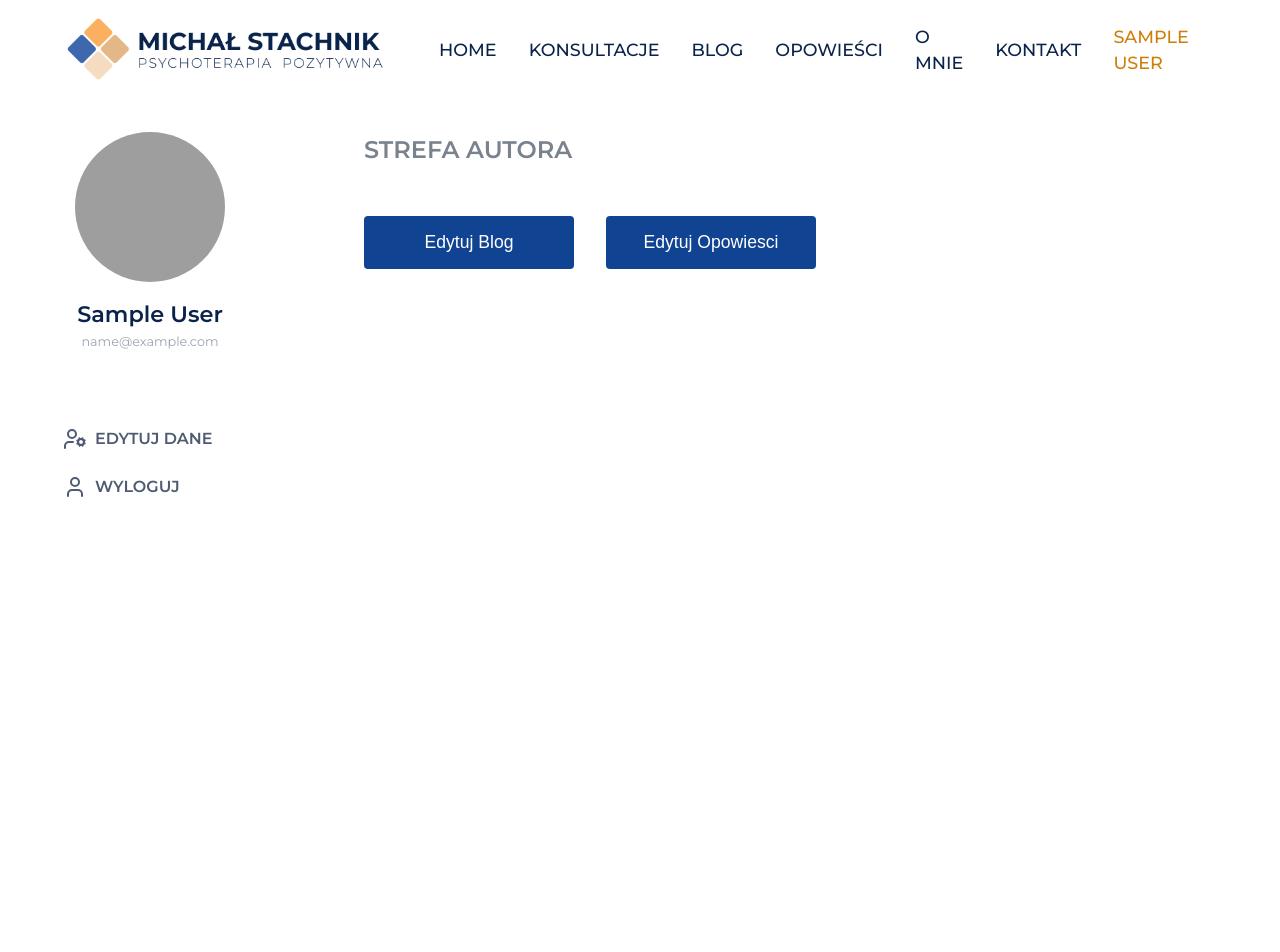
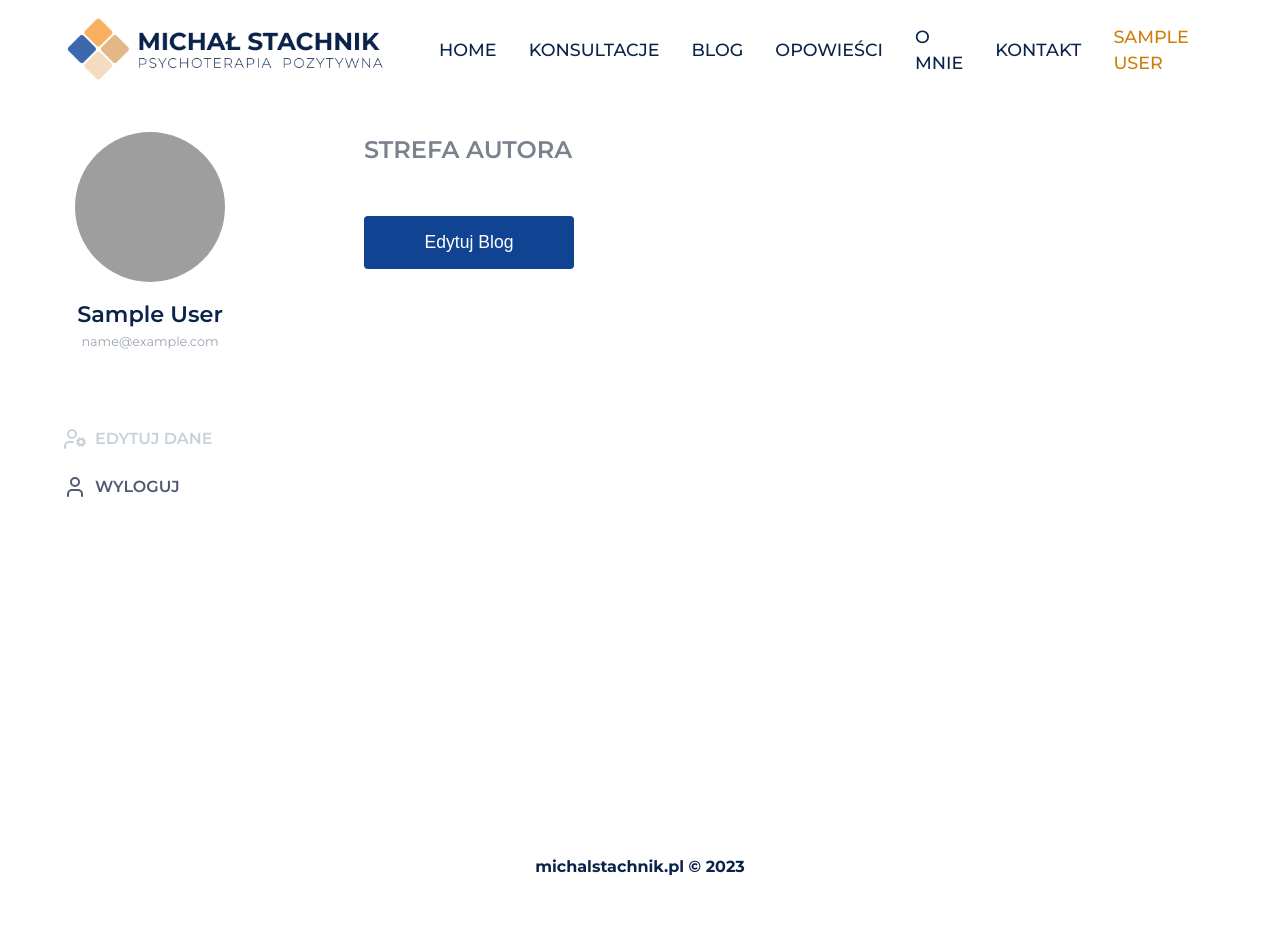
Before and after one commit to TomaszPietrzykowski/ppt-next, a Next.js app: page /user in a window 1280 px wide. Shown: the top 952 px of the page. After the commit the page ends 908 px from the top, so only its background shows below. Built offline with nearby package versions, Linux system fonts and the light colour scheme; sample sign-in values are in the browser's storage; grey boxes are pictures that could not be loaded.

Commit message:
boyscouting session

```diff
--- a/app/(routes)/user/layout.tsx
+++ b/app/(routes)/user/layout.tsx
@@ -32,7 +32,7 @@ const UserLayout = ({ children }: { children: React.ReactNode }) => {
 							</div>
 						)}
 						<div
-							className={styles.sidenav_link}
+							className={styles.sidenav_link_inactive}
 							onClick={() => logOut(null)}
 						>
 							<li>
--- a/app/(routes)/user/page.tsx
+++ b/app/(routes)/user/page.tsx
@@ -10,9 +10,9 @@ const UserDashboard = () => {
 				<Link href='/user/edit/blog'>
 					<button>Edytuj Blog</button>
 				</Link>
-				<Link href='/user/edit/stories'>
+				{/* <Link href='/user/edit/stories'>
 					<button>Edytuj Opowiesci</button>
-				</Link>
+				</Link> */}
 			</div>
 		</Fragment>
 	);
--- a/app/_components/layout/Footer.tsx
+++ b/app/_components/layout/Footer.tsx
@@ -8,9 +8,11 @@ const Footer = () => {
 				display: 'flex',
 				justifyContent: 'center',
 				padding: '0.5rem',
+				position: 'absolute',
+				bottom: 0,
 			}}
 		>
-			<h3>michalstachnik.pl © {new Date().getFullYear()}</h3>
+			<h4>michalstachnik.pl © {new Date().getFullYear()}</h4>
 		</div>
 	);
 };
--- a/app/_components/user/EditPost.tsx
+++ b/app/_components/user/EditPost.tsx
@@ -32,6 +32,7 @@ const EditBlog = ({ postId, reset }: { postId: string; reset: () => void }) => {
 			setEditError(null);
 			setNewTitle('Tytuł');
 			setContentHtml('<p>treść posta...</p>');
+			setContentText('treść posta...');
 			setIsPublished(false);
 			setLoading(false);
 		} else {
--- a/app/_styles/consultations.module.scss
+++ b/app/_styles/consultations.module.scss
@@ -9,6 +9,5 @@
 	p {
 		max-width: 800px;
 		margin: auto;
-    margin-bottom: 100rem;
 	}
 }
--- a/app/_styles/contact.module.scss
+++ b/app/_styles/contact.module.scss
@@ -9,6 +9,5 @@
 	p {
 		max-width: 800px;
 		margin: auto;
-    margin-bottom: 100rem;
 	}
 }
--- a/app/_styles/home.module.scss
+++ b/app/_styles/home.module.scss
@@ -22,8 +22,6 @@ $color-grey-600: #4f5b70;
 .page__container {
 	width: 100%;
 	height: auto;
-
-	padding-bottom: 160rem;
 }
 
 .hero__container {
--- a/app/_styles/user.module.scss
+++ b/app/_styles/user.module.scss
@@ -1,8 +1,10 @@
 $color-primary-400: #1557bf;
 $color-primary-600: #114393;
 $color-primary-800: #081f45;
+$color-primary-text: #0a234b;
 $color-primary-900: #05152e;
 $color-secondary-200: #fc990e;
+$color-secondary-300: #eb9010;
 $color-secondary-400: #cf7e0c;
 $color-error-text: #e02e06;
 $color-save: #4ebb49;
@@ -47,6 +49,20 @@ $color-grey-600: #4f5b70;
 .sidenav_link {
 	cursor: pointer;
 	margin-block: 4px;
+
+	&:hover {
+		li {
+			color: $color-secondary-300;
+		}
+	}
+}
+.sidenav_link_inactive {
+	cursor: default;
+	margin-block: 4px;
+
+	li {
+		color: $color-grey-200;
+	}
 }
 
 .sidenav_avatar__container {
@@ -92,7 +108,6 @@ $color-grey-600: #4f5b70;
 }
 
 .user__profile {
-	margin-bottom: 100rem;
 	padding: 2rem 4rem;
 
 	h2 {
@@ -146,7 +161,6 @@ $color-grey-600: #4f5b70;
 	display: grid;
 	width: 100%;
 	grid-template-columns: 300px 1fr;
-	min-height: 100vh;
 }
 
 .user_layout__sidenav ul {
--- a/app/layout.tsx
+++ b/app/layout.tsx
@@ -16,7 +16,13 @@ export default function RootLayout({
 }) {
 	return (
 		<html lang='en'>
-			<body>
+			<body
+				style={{
+					minHeight: '101vh',
+					position: 'relative',
+					paddingBottom: '83px',
+				}}
+			>
 				<GlobalContextProvider>
 					<Header />
 					{children}
```
Lines whose indentation alone changed are shown as unchanged.
